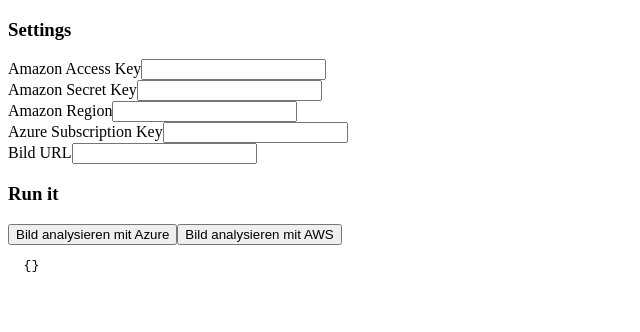
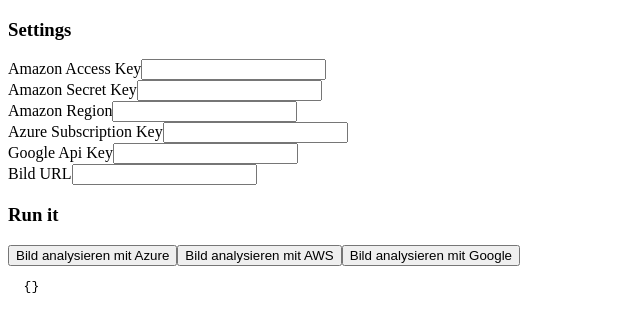
Before and after one commit to rp6/cc-angular-vision-test-app, an Angular app: page / in a window 1280 px wide. Shown: the top 332 px of the page, without its empty margins (0-640 px from the left). Built offline with nearby package versions, Linux system fonts and the light colour scheme.

Commit message:
working google api

```diff
--- a/src/app/app.component.html
+++ b/src/app/app.component.html
@@ -12,6 +12,9 @@
   <label>Azure Subscription Key</label>
   <input type="text" name="azureSubscriptionKey" [(ngModel)]="azureSubscriptionKey"/>
   <br>
+  <label>Google Api Key</label>
+  <input type="text" name="googleApiKey" [(ngModel)]="googleApiKey"/>
+  <br>
   <label>Bild URL</label>
   <input type="text" name="currentImageUrl" [(ngModel)]="currentImageUrl"/>
 </form>
@@ -19,6 +22,7 @@
 <h3>Run it</h3>
 <button (click)="processImage()">Bild analysieren mit Azure</button>
 <button (click)="processImageWithAws()">Bild analysieren mit AWS</button>
+<button (click)="processImageWithGoogle()">Bild analysieren mit Google</button>
 
 <pre>
   {{response | json}}
--- a/src/app/app.component.ts
+++ b/src/app/app.component.ts
@@ -2,7 +2,7 @@
 import { ImageUploadService } from './core/services/image-upload.service';
 import * as AWS from 'aws-sdk';
 import { Credentials } from 'aws-sdk';
-import { HttpClient } from "@angular/common/http";
+import { HttpClient, HttpHeaders } from "@angular/common/http";
 import 'rxjs/add/operator/switchMap';
 import 'rxjs/add/observable/forkJoin'
 import 'rxjs/add/observable/of'
@@ -67,6 +67,42 @@
     )
   }
 
+  processImageWithGoogle(): void {
+    const config = {
+      "requests": [
+        {
+          "image": {
+            "source": {
+              "imageUri":
+                this.currentImageUrl
+            }
+          },
+          "features": [
+            {
+              "type": "LABEL_DETECTION",
+              "maxResults": 1
+            }
+          ]
+        }
+      ]
+    };
+
+
+    const url = 'https://vision.googleapis.com/v1/images:annotate?key=' + this.googleApiKey;
+
+    const httpHeaders = new HttpHeaders();
+    httpHeaders.append('Content-Type', 'application/json');
+
+    this.httpClient.post(url, config, {headers: httpHeaders}).subscribe(
+      (res) => {
+        this.response = res;
+      },
+      (res) => {
+        this.response = res;
+      }
+    );
+  }
+
   get awsAccessKey(): string {
     return localStorage.getItem('awsAccessKey');
   }
@@ -106,4 +142,12 @@
   set awsRegion(value) {
     localStorage.setItem('awsRegion', value);
   }
+
+  get googleApiKey(): string {
+    return localStorage.getItem('googleApiKey');
+  }
+
+  set googleApiKey(value) {
+    localStorage.setItem('googleApiKey', value);
+  }
 }
```
